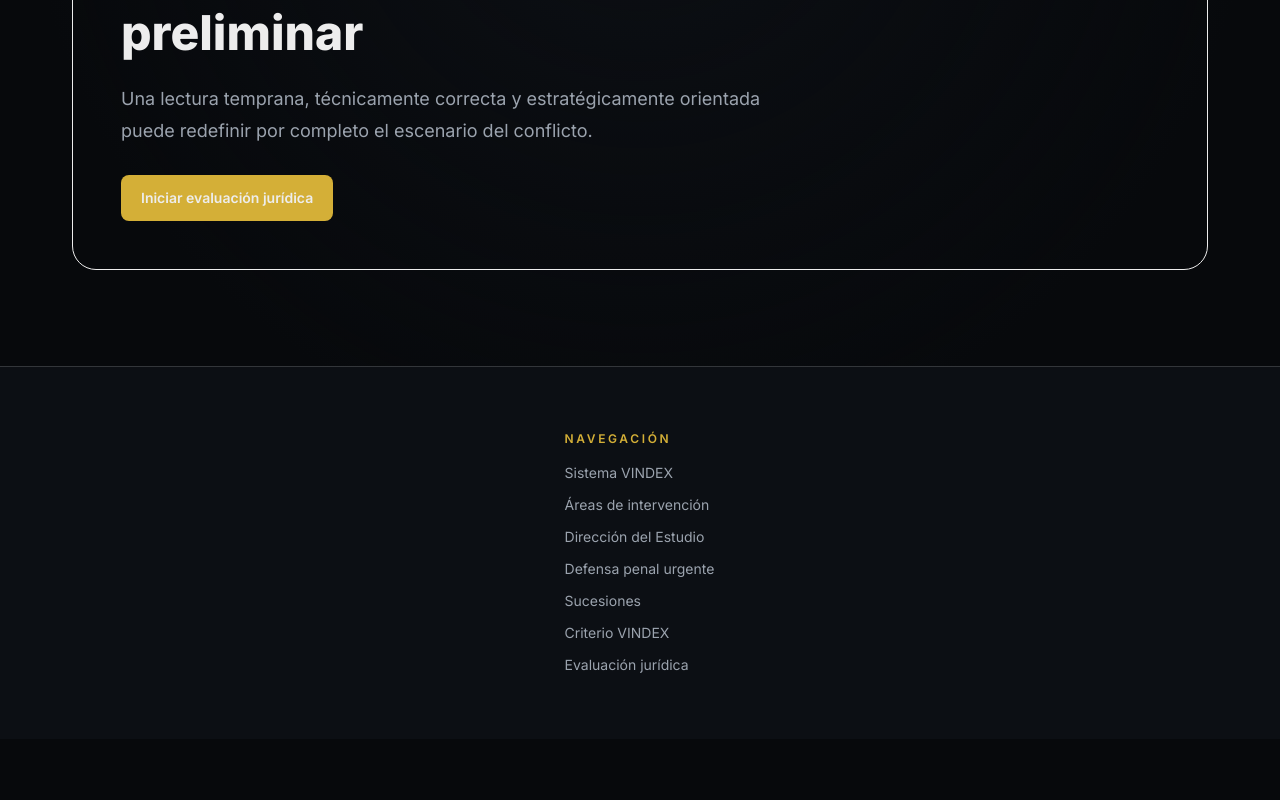
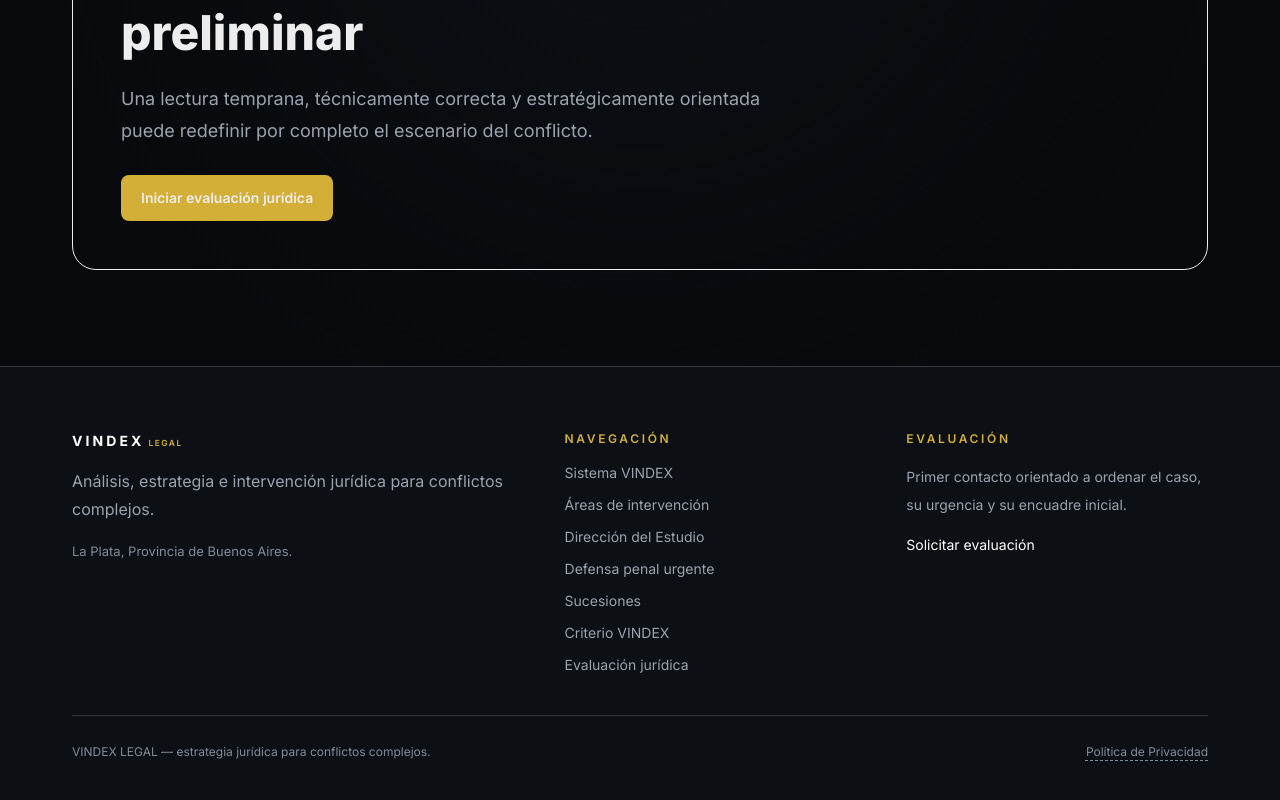
Before and after one commit to MarceRetamal/vindex, a Next.js app: page / in a window 1280 px wide. Shown: the part 4959-5759 px from the top of the page. Before the commit the page ends 5698 px from the top, so only its background shows below. Built offline with nearby package versions, Linux system fonts and the light colour scheme.

Commit message:
fix footer

```diff
--- a/src/components/layout/Footer.tsx
+++ b/src/components/layout/Footer.tsx
@@ -7,7 +7,21 @@ export function Footer() {
       <Container className="py-10 md:py-16">
         <div className="grid gap-8 md:grid-cols-[1.2fr_0.8fr_0.8fr] md:gap-10">
           <div className="space-y-3 md:space-y-4">
-            {/* ... esta columna (VINDEX LEGAL + descripción + La Plata) NO se toca ... */}
+            <div className="text-sm font-bold tracking-[0.22em] text-white">
+              VINDEX
+              <span className="ml-1 text-[0.6em] font-semibold tracking-[0.18em] text-[var(--accent)]">
+                LEGAL
+              </span>
+            </div>
+
+            <p className="max-w-md text-[15px] leading-7 text-[var(--text-secondary)] md:text-base">
+              Análisis, estrategia e intervención jurídica para conflictos
+              complejos.
+            </p>
+
+            <p className="text-[13px] leading-6 text-[var(--text-muted)]">
+              La Plata, Provincia de Buenos Aires.
+            </p>
           </div>
 
           <div className="space-y-3 md:space-y-4">
@@ -15,7 +29,6 @@ export function Footer() {
               Navegación
             </p>
 
-            {/* 👇 ACÁ VA EL BLOQUE NUEVO, reemplazando el <nav>...</nav> actual */}
             <nav className="flex flex-col gap-2.5 text-[15px] text-[var(--text-secondary)] md:gap-3 md:text-sm">
               <Link href="/sistema" className="transition-colors hover:text-white">
                 Sistema VINDEX
@@ -42,11 +55,39 @@ export function Footer() {
           </div>
 
           <div className="space-y-3 md:space-y-4">
-            {/* ... esta columna (Evaluación / texto / link) NO se toca ... */}
+            <p className="text-[11px] font-semibold uppercase tracking-[0.22em] text-[var(--accent)] md:text-xs">
+              Evaluación
+            </p>
+
+            <div className="space-y-2.5 text-[15px] leading-7 text-[var(--text-secondary)] md:space-y-3 md:text-sm">
+              <p>
+                Primer contacto orientado a ordenar el caso, su urgencia y su
+                encuadre inicial.
+              </p>
+
+              <Link
+                href="/evaluacion"
+                className="inline-flex text-white transition-colors hover:text-[var(--accent)]"
+              >
+                Solicitar evaluación
+              </Link>
+            </div>
           </div>
         </div>
 
-        {/* ... el resto del footer (línea inferior con copyright y política de privacidad) NO se toca ... */}
+        <div className="mt-8 border-t border-[var(--border-strong)] pt-5 md:mt-10 md:pt-6">
+          <div className="flex flex-col gap-3 md:flex-row md:items-center md:justify-between">
+            <p className="text-[11px] leading-6 text-[var(--text-muted)] md:text-xs">
+              VINDEX LEGAL — estrategia jurídica para conflictos complejos.
+            </p>
+            <Link
+              href="/politica-de-privacidad"
+              className="text-[11px] leading-6 text-[var(--text-muted)] underline decoration-dashed underline-offset-4 transition-colors hover:text-white md:text-xs"
+            >
+              Política de Privacidad
+            </Link>
+          </div>
+        </div>
       </Container>
     </footer>
   )
```
